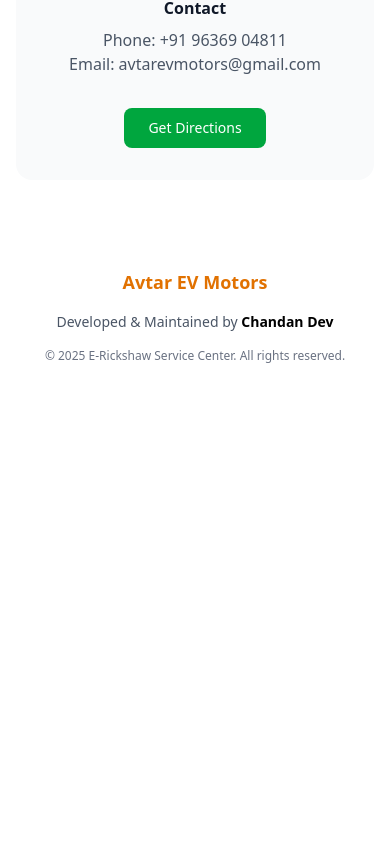
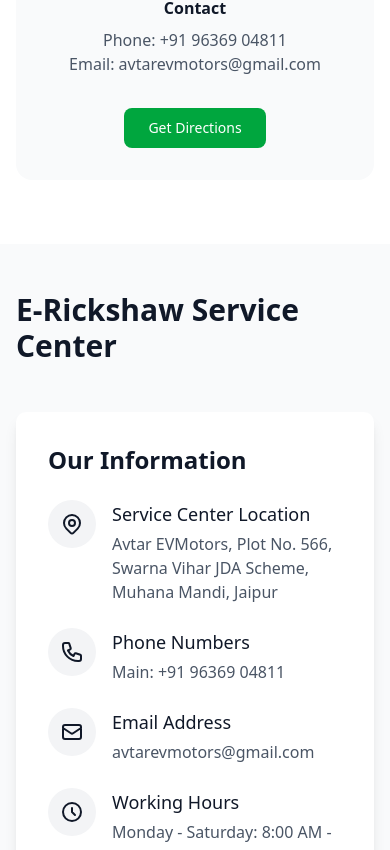
Before and after one commit to ChandanKumarWeb/AvtarEvMotors, a Next.js app: page / in a window 390 px wide. Shown: the part 11150-12000 px from the top of the page. Before the commit the page ends 11538 px from the top, so only its background shows below. Built offline with nearby package versions, Linux system fonts and the light colour scheme.

Commit message:
added pages

```diff
--- a/src/app/Components/ContactPage.jsx
+++ b/src/app/Components/ContactPage.jsx
@@ -1,211 +1,211 @@
-// 'use client'
+'use client'
 
-// import { useState } from 'react'
-// import { useForm } from 'react-hook-form'
-// import { zodResolver } from '@hookform/resolvers/zod'
-// import * as z from 'zod'
-// const contactFormSchema = z.object({
-//   name: z.string().min(2, { message: 'Name must be at least 2 characters' }),
-//   email: z.string().email({ message: 'Please enter a valid email' }),
-//   phone: z.string().min(10, { message: 'Phone number must be at least 10 digits' }),
-//   subject: z.string().min(5, { message: 'Subject must be at least 5 characters' }),
-//   message: z.string().min(10, { message: 'Message must be at least 10 characters' }),
-// })
+import { useState } from 'react'
+import { useForm } from 'react-hook-form'
+import { zodResolver } from '@hookform/resolvers/zod'
+import * as z from 'zod'
+const contactFormSchema = z.object({
+  name: z.string().min(2, { message: 'Name must be at least 2 characters' }),
+  email: z.string().email({ message: 'Please enter a valid email' }),
+  phone: z.string().min(10, { message: 'Phone number must be at least 10 digits' }),
+  subject: z.string().min(5, { message: 'Subject must be at least 5 characters' }),
+  message: z.string().min(10, { message: 'Message must be at least 10 characters' }),
+})
 
-// export default function ContactPage() {
-//   const [isSubmitted, setIsSubmitted] = useState(false)
+export default function ContactPage() {
+  const [isSubmitted, setIsSubmitted] = useState(false)
 
-//   const {
-//     register,
-//     handleSubmit,
-//     formState: { errors },
-//     reset,
-//   } = useForm({
-//     resolver: zodResolver(contactFormSchema),
-//   })
+  const {
+    register,
+    handleSubmit,
+    formState: { errors },
+    reset,
+  } = useForm({
+    resolver: zodResolver(contactFormSchema),
+  })
 
-//   const onSubmit = (data) => {
-//     console.log('Form submitted:', data)
-//     // Here you would typically send the data to your backend
-//     setIsSubmitted(true)
-//     reset()
-//     setTimeout(() => setIsSubmitted(false), 5000)
-//   }
+  const onSubmit = (data) => {
+    console.log('Form submitted:', data)
+    // Here you would typically send the data to your backend
+    setIsSubmitted(true)
+    reset()
+    setTimeout(() => setIsSubmitted(false), 5000)
+  }
 
 
 
-//   return (
-//     <div className="min-h-screen bg-gray-50 text-gray-900 dark:bg-gray-900 dark:text-gray-100 transition-colors duration-300">
-//       <div className="container mx-auto px-4 py-12">
-//         {/* Header with theme toggle */}
-//         <header className="flex justify-between items-center mb-12">
-//           <h1 className="text-3xl font-bold">E-Rickshaw Service Center</h1>
-//         </header>
+  return (
+    <div className="min-h-screen bg-gray-50 text-gray-900 dark:bg-gray-900 dark:text-gray-100 transition-colors duration-300">
+      <div className="container mx-auto px-4 py-12">
+        {/* Header with theme toggle */}
+        <header className="flex justify-between items-center mb-12">
+          <h1 className="text-3xl font-bold">E-Rickshaw Service Center</h1>
+        </header>
 
-//         {/* Contact section */}
-//         <div className="grid grid-cols-1 md:grid-cols-2 gap-12">
-//           {/* Contact information */}
-//           <div className="p-8 rounded-lg shadow-lg bg-white dark:bg-gray-800">
-//             <h2 className="text-2xl font-semibold mb-6">Our Information</h2>
+        {/* Contact section */}
+        <div className="grid grid-cols-1 md:grid-cols-2 gap-12">
+          {/* Contact information */}
+          <div className="p-8 rounded-lg shadow-lg bg-white dark:bg-gray-800">
+            <h2 className="text-2xl font-semibold mb-6">Our Information</h2>
 
-//             <div className="space-y-6">
-//               <div className="flex items-start">
-//                 <div className="p-3 rounded-full mr-4 bg-gray-100 dark:bg-gray-700">
-//                   <svg xmlns="http://www.w3.org/2000/svg" className="h-6 w-6" fill="none" viewBox="0 0 24 24" stroke="currentColor">
-//                     <path strokeLinecap="round" strokeLinejoin="round" strokeWidth={2} d="M17.657 16.657L13.414 20.9a1.998 1.998 0 01-2.827 0l-4.244-4.243a8 8 0 1111.314 0z" />
-//                     <path strokeLinecap="round" strokeLinejoin="round" strokeWidth={2} d="M15 11a3 3 0 11-6 0 3 3 0 016 0z" />
-//                   </svg>
-//                 </div>
-//                 <div>
-//                   <h3 className="font-medium text-lg mb-1">Service Center Location</h3>
-//                   <p className="text-gray-600 dark:text-gray-300">Avtar EVMotors, Plot No. 566, Swarna Vihar JDA Scheme, Muhana Mandi, Jaipur</p>
-//                 </div>
-//               </div>
+            <div className="space-y-6">
+              <div className="flex items-start">
+                <div className="p-3 rounded-full mr-4 bg-gray-100 dark:bg-gray-700">
+                  <svg xmlns="http://www.w3.org/2000/svg" className="h-6 w-6" fill="none" viewBox="0 0 24 24" stroke="currentColor">
+                    <path strokeLinecap="round" strokeLinejoin="round" strokeWidth={2} d="M17.657 16.657L13.414 20.9a1.998 1.998 0 01-2.827 0l-4.244-4.243a8 8 0 1111.314 0z" />
+                    <path strokeLinecap="round" strokeLinejoin="round" strokeWidth={2} d="M15 11a3 3 0 11-6 0 3 3 0 016 0z" />
+                  </svg>
+                </div>
+                <div>
+                  <h3 className="font-medium text-lg mb-1">Service Center Location</h3>
+                  <p className="text-gray-600 dark:text-gray-300">Avtar EVMotors, Plot No. 566, Swarna Vihar JDA Scheme, Muhana Mandi, Jaipur</p>
+                </div>
+              </div>
 
-//               <div className="flex items-start">
-//                 <div className="p-3 rounded-full mr-4 bg-gray-100 dark:bg-gray-700">
-//                   <svg xmlns="http://www.w3.org/2000/svg" className="h-6 w-6" fill="none" viewBox="0 0 24 24" stroke="currentColor">
-//                     <path strokeLinecap="round" strokeLinejoin="round" strokeWidth={2} d="M3 5a2 2 0 012-2h3.28a1 1 0 01.948.684l1.498 4.493a1 1 0 01-.502 1.21l-2.257 1.13a11.042 11.042 0 005.516 5.516l1.13-2.257a1 1 0 011.21-.502l4.493 1.498a1 1 0 01.684.949V19a2 2 0 01-2 2h-1C9.716 21 3 14.284 3 6V5z" />
-//                   </svg>
-//                 </div>
-//                 <div>
-//                   <h3 className="font-medium text-lg mb-1">Phone Numbers</h3>
-//                   <p className="text-gray-600 dark:text-gray-300">Main: +91 96369 04811</p>
-//                   {/* <p className="text-gray-600 dark:text-gray-300">Support: +91 98765 43211</p> */}
-//                 </div>
-//               </div>
+              <div className="flex items-start">
+                <div className="p-3 rounded-full mr-4 bg-gray-100 dark:bg-gray-700">
+                  <svg xmlns="http://www.w3.org/2000/svg" className="h-6 w-6" fill="none" viewBox="0 0 24 24" stroke="currentColor">
+                    <path strokeLinecap="round" strokeLinejoin="round" strokeWidth={2} d="M3 5a2 2 0 012-2h3.28a1 1 0 01.948.684l1.498 4.493a1 1 0 01-.502 1.21l-2.257 1.13a11.042 11.042 0 005.516 5.516l1.13-2.257a1 1 0 011.21-.502l4.493 1.498a1 1 0 01.684.949V19a2 2 0 01-2 2h-1C9.716 21 3 14.284 3 6V5z" />
+                  </svg>
+                </div>
+                <div>
+                  <h3 className="font-medium text-lg mb-1">Phone Numbers</h3>
+                  <p className="text-gray-600 dark:text-gray-300">Main: +91 96369 04811</p>
+                  {/* <p className="text-gray-600 dark:text-gray-300">Support: +91 98765 43211</p> */}
+                </div>
+              </div>
 
-//               <div className="flex items-start">
-//                 <div className="p-3 rounded-full mr-4 bg-gray-100 dark:bg-gray-700">
-//                   <svg xmlns="http://www.w3.org/2000/svg" className="h-6 w-6" fill="none" viewBox="0 0 24 24" stroke="currentColor">
-//                     <path strokeLinecap="round" strokeLinejoin="round" strokeWidth={2} d="M3 8l7.89 5.26a2 2 0 002.22 0L21 8M5 19h14a2 2 0 002-2V7a2 2 0 00-2-2H5a2 2 0 00-2 2v10a2 2 0 002 2z" />
-//                   </svg>
-//                 </div>
-//                 <div>
-//                   <h3 className="font-medium text-lg mb-1">Email Address</h3>
-//                   <p className="text-gray-600 dark:text-gray-300">avtarevmotors@gmail.com</p>
-//                   {/* <p className="text-gray-600 dark:text-gray-300">support@erickshawcenter.com</p> */}
-//                 </div>
-//               </div>
+              <div className="flex items-start">
+                <div className="p-3 rounded-full mr-4 bg-gray-100 dark:bg-gray-700">
+                  <svg xmlns="http://www.w3.org/2000/svg" className="h-6 w-6" fill="none" viewBox="0 0 24 24" stroke="currentColor">
+                    <path strokeLinecap="round" strokeLinejoin="round" strokeWidth={2} d="M3 8l7.89 5.26a2 2 0 002.22 0L21 8M5 19h14a2 2 0 002-2V7a2 2 0 00-2-2H5a2 2 0 00-2 2v10a2 2 0 002 2z" />
+                  </svg>
+                </div>
+                <div>
+                  <h3 className="font-medium text-lg mb-1">Email Address</h3>
+                  <p className="text-gray-600 dark:text-gray-300">avtarevmotors@gmail.com</p>
+                  {/* <p className="text-gray-600 dark:text-gray-300">support@erickshawcenter.com</p> */}
+                </div>
+              </div>
 
-//               <div className="flex items-start">
-//                 <div className="p-3 rounded-full mr-4 bg-gray-100 dark:bg-gray-700">
-//                   <svg xmlns="http://www.w3.org/2000/svg" className="h-6 w-6" fill="none" viewBox="0 0 24 24" stroke="currentColor">
-//                     <path strokeLinecap="round" strokeLinejoin="round" strokeWidth={2} d="M12 8v4l3 3m6-3a9 9 0 11-18 0 9 9 0 0118 0z" />
-//                   </svg>
-//                 </div>
-//                 <div>
-//                   <h3 className="font-medium text-lg mb-1">Working Hours</h3>
-//                   <p className="text-gray-600 dark:text-gray-300">Monday - Saturday: 8:00 AM - 8:00 PM</p>
-//                   <p className="text-gray-600 dark:text-gray-300">Sunday: 10:00 AM - 4:00 PM</p>
-//                 </div>
-//               </div>
-//             </div>
-//           </div>
+              <div className="flex items-start">
+                <div className="p-3 rounded-full mr-4 bg-gray-100 dark:bg-gray-700">
+                  <svg xmlns="http://www.w3.org/2000/svg" className="h-6 w-6" fill="none" viewBox="0 0 24 24" stroke="currentColor">
+                    <path strokeLinecap="round" strokeLinejoin="round" strokeWidth={2} d="M12 8v4l3 3m6-3a9 9 0 11-18 0 9 9 0 0118 0z" />
+                  </svg>
+                </div>
+                <div>
+                  <h3 className="font-medium text-lg mb-1">Working Hours</h3>
+                  <p className="text-gray-600 dark:text-gray-300">Monday - Saturday: 8:00 AM - 8:00 PM</p>
+                  <p className="text-gray-600 dark:text-gray-300">Sunday: 10:00 AM - 4:00 PM</p>
+                </div>
+              </div>
+            </div>
+          </div>
 
-//           {/* Contact form */}
-//           <div className="p-8 rounded-lg shadow-lg bg-white dark:bg-gray-800">
-//             <h2 className="text-2xl font-semibold mb-6">Send Us a Message</h2>
+          {/* Contact form */}
+          <div className="p-8 rounded-lg shadow-lg bg-white dark:bg-gray-800">
+            <h2 className="text-2xl font-semibold mb-6">Send Us a Message</h2>
 
-//             {isSubmitted && (
-//               <div className="mb-6 p-4 bg-green-100 text-green-700 dark:bg-green-900 dark:text-green-100 rounded-lg">
-//                 Thank you for your message! We'll get back to you soon.
-//               </div>
-//             )}
+            {isSubmitted && (
+              <div className="mb-6 p-4 bg-green-100 text-green-700 dark:bg-green-900 dark:text-green-100 rounded-lg">
+                Thank you for your message! We'll get back to you soon.
+              </div>
+            )}
 
-//             <form onSubmit={handleSubmit(onSubmit)} className="space-y-6">
-//               <div>
-//                 <label htmlFor="name" className="block text-sm font-medium mb-1">
-//                   Full Name
-//                 </label>
-//                 <input
-//                   id="name"
-//                   type="text"
-//                   {...register('name')}
-//                   className={`w-full px-4 py-2 rounded-lg border ${errors.name ? 'border-red-500 focus:ring-red-500' : 'border-gray-300 dark:border-gray-600 focus:ring-blue-500'} focus:outline-none focus:ring-2 bg-white dark:bg-gray-700`}
-//                   placeholder="Your name"
-//                 />
-//                 {errors.name && (
-//                   <p className="mt-1 text-sm text-red-500">{errors.name.message}</p>
-//                 )}
-//               </div>
+            <form onSubmit={handleSubmit(onSubmit)} className="space-y-6">
+              <div>
+                <label htmlFor="name" className="block text-sm font-medium mb-1">
+                  Full Name
+                </label>
+                <input
+                  id="name"
+                  type="text"
+                  {...register('name')}
+                  className={`w-full px-4 py-2 rounded-lg border ${errors.name ? 'border-red-500 focus:ring-red-500' : 'border-gray-300 dark:border-gray-600 focus:ring-blue-500'} focus:outline-none focus:ring-2 bg-white dark:bg-gray-700`}
+                  placeholder="Your name"
+                />
+                {errors.name && (
+                  <p className="mt-1 text-sm text-red-500">{errors.name.message}</p>
+                )}
+              </div>
 
-//               <div>
-//                 <label htmlFor="email" className="block text-sm font-medium mb-1">
-//                   Email Address
-//                 </label>
-//                 <input
-//                   id="email"
-//                   type="email"
-//                   {...register('email')}
-//                   className={`w-full px-4 py-2 rounded-lg border ${errors.email ? 'border-red-500 focus:ring-red-500' : 'border-gray-300 dark:border-gray-600 focus:ring-blue-500'} focus:outline-none focus:ring-2 bg-white dark:bg-gray-700`}
-//                   placeholder="your.email@example.com"
-//                 />
-//                 {errors.email && (
-//                   <p className="mt-1 text-sm text-red-500">{errors.email.message}</p>
-//                 )}
-//               </div>
+              <div>
+                <label htmlFor="email" className="block text-sm font-medium mb-1">
+                  Email Address
+                </label>
+                <input
+                  id="email"
+                  type="email"
+                  {...register('email')}
+                  className={`w-full px-4 py-2 rounded-lg border ${errors.email ? 'border-red-500 focus:ring-red-500' : 'border-gray-300 dark:border-gray-600 focus:ring-blue-500'} focus:outline-none focus:ring-2 bg-white dark:bg-gray-700`}
+                  placeholder="your.email@example.com"
+                />
+                {errors.email && (
+                  <p className="mt-1 text-sm text-red-500">{errors.email.message}</p>
+                )}
+              </div>
 
-//               <div>
-//                 <label htmlFor="phone" className="block text-sm font-medium mb-1">
-//                   Phone Number
-//                 </label>
-//                 <input
-//                   id="phone"
-//                   type="tel"
-//                   {...register('phone')}
-//                   className={`w-full px-4 py-2 rounded-lg border ${errors.phone ? 'border-red-500 focus:ring-red-500' : 'border-gray-300 dark:border-gray-600 focus:ring-blue-500'} focus:outline-none focus:ring-2 bg-white dark:bg-gray-700`}
-//                   placeholder="+91 96369 04811"
-//                 />
-//                 {errors.phone && (
-//                   <p className="mt-1 text-sm text-red-500">{errors.phone.message}</p>
-//                 )}
-//               </div>
+              <div>
+                <label htmlFor="phone" className="block text-sm font-medium mb-1">
+                  Phone Number
+                </label>
+                <input
+                  id="phone"
+                  type="tel"
+                  {...register('phone')}
+                  className={`w-full px-4 py-2 rounded-lg border ${errors.phone ? 'border-red-500 focus:ring-red-500' : 'border-gray-300 dark:border-gray-600 focus:ring-blue-500'} focus:outline-none focus:ring-2 bg-white dark:bg-gray-700`}
+                  placeholder="+91 96369 04811"
+                />
+                {errors.phone && (
+                  <p className="mt-1 text-sm text-red-500">{errors.phone.message}</p>
+                )}
+              </div>
 
-//               <div>
-//                 <label htmlFor="subject" className="block text-sm font-medium mb-1">
-//                   Subject
-//                 </label>
-//                 <input
-//                   id="subject"
-//                   type="text"
-//                   {...register('subject')}
-//                   className={`w-full px-4 py-2 rounded-lg border ${errors.subject ? 'border-red-500 focus:ring-red-500' : 'border-gray-300 dark:border-gray-600 focus:ring-blue-500'} focus:outline-none focus:ring-2 bg-white dark:bg-gray-700`}
-//                   placeholder="What's this about?"
-//                 />
-//                 {errors.subject && (
-//                   <p className="mt-1 text-sm text-red-500">{errors.subject.message}</p>
-//                 )}
-//               </div>
+              <div>
+                <label htmlFor="subject" className="block text-sm font-medium mb-1">
+                  Subject
+                </label>
+                <input
+                  id="subject"
+                  type="text"
+                  {...register('subject')}
+                  className={`w-full px-4 py-2 rounded-lg border ${errors.subject ? 'border-red-500 focus:ring-red-500' : 'border-gray-300 dark:border-gray-600 focus:ring-blue-500'} focus:outline-none focus:ring-2 bg-white dark:bg-gray-700`}
+                  placeholder="What's this about?"
+                />
+                {errors.subject && (
+                  <p className="mt-1 text-sm text-red-500">{errors.subject.message}</p>
+                )}
+              </div>
 
-//               <div>
-//                 <label htmlFor="message" className="block text-sm font-medium mb-1">
-//                   Message
-//                 </label>
-//                 <textarea
-//                   id="message"
-//                   rows={4}
-//                   {...register('message')}
-//                   className={`w-full px-4 py-2 rounded-lg border ${errors.message ? 'border-red-500 focus:ring-red-500' : 'border-gray-300 dark:border-gray-600 focus:ring-blue-500'} focus:outline-none focus:ring-2 bg-white dark:bg-gray-700`}
-//                   placeholder="Your message here..."
-//                 ></textarea>
-//                 {errors.message && (
-//                   <p className="mt-1 text-sm text-red-500">{errors.message.message}</p>
-//                 )}
-//               </div>
+              <div>
+                <label htmlFor="message" className="block text-sm font-medium mb-1">
+                  Message
+                </label>
+                <textarea
+                  id="message"
+                  rows={4}
+                  {...register('message')}
+                  className={`w-full px-4 py-2 rounded-lg border ${errors.message ? 'border-red-500 focus:ring-red-500' : 'border-gray-300 dark:border-gray-600 focus:ring-blue-500'} focus:outline-none focus:ring-2 bg-white dark:bg-gray-700`}
+                  placeholder="Your message here..."
+                ></textarea>
+                {errors.message && (
+                  <p className="mt-1 text-sm text-red-500">{errors.message.message}</p>
+                )}
+              </div>
 
-//               <button
-//                 type="submit"
-//                 className="w-full bg-blue-600 hover:bg-blue-700 text-white font-medium py-3 px-4 rounded-lg transition duration-300"
-//               >
-//                 Send Message
-//               </button>
-//             </form>
-//           </div>
-//         </div>
+              <button
+                type="submit"
+                className="w-full bg-blue-600 hover:bg-blue-700 text-white font-medium py-3 px-4 rounded-lg transition duration-300"
+              >
+                Send Message
+              </button>
+            </form>
+          </div>
+        </div>
 
 
-//       </div>
-//     </div>
-//   )
-// }
+      </div>
+    </div>
+  )
+}
--- a/src/app/page.tsx
+++ b/src/app/page.tsx
@@ -4,7 +4,7 @@
 import HeroSection from "@/app/Components/HeroSection";
 import ServicesSection from "@/app/Components/ServicesSection";
 import AboutSection from "@/app/Components/AboutSection";
-// import ContactPage from "@/app/Components/ContactPage";
+import ContactPage from "@/app/Components/ContactPage";
 import Footer from "@/app/Components/Footer";
 
 export default function Home() {
@@ -14,7 +14,7 @@
       <HeroSection/>
       <ServicesSection/>
       <AboutSection/>
-      {/* <ContactPage/> */}
+      <ContactPage/>
       <Footer/>
     </>
   );
```
